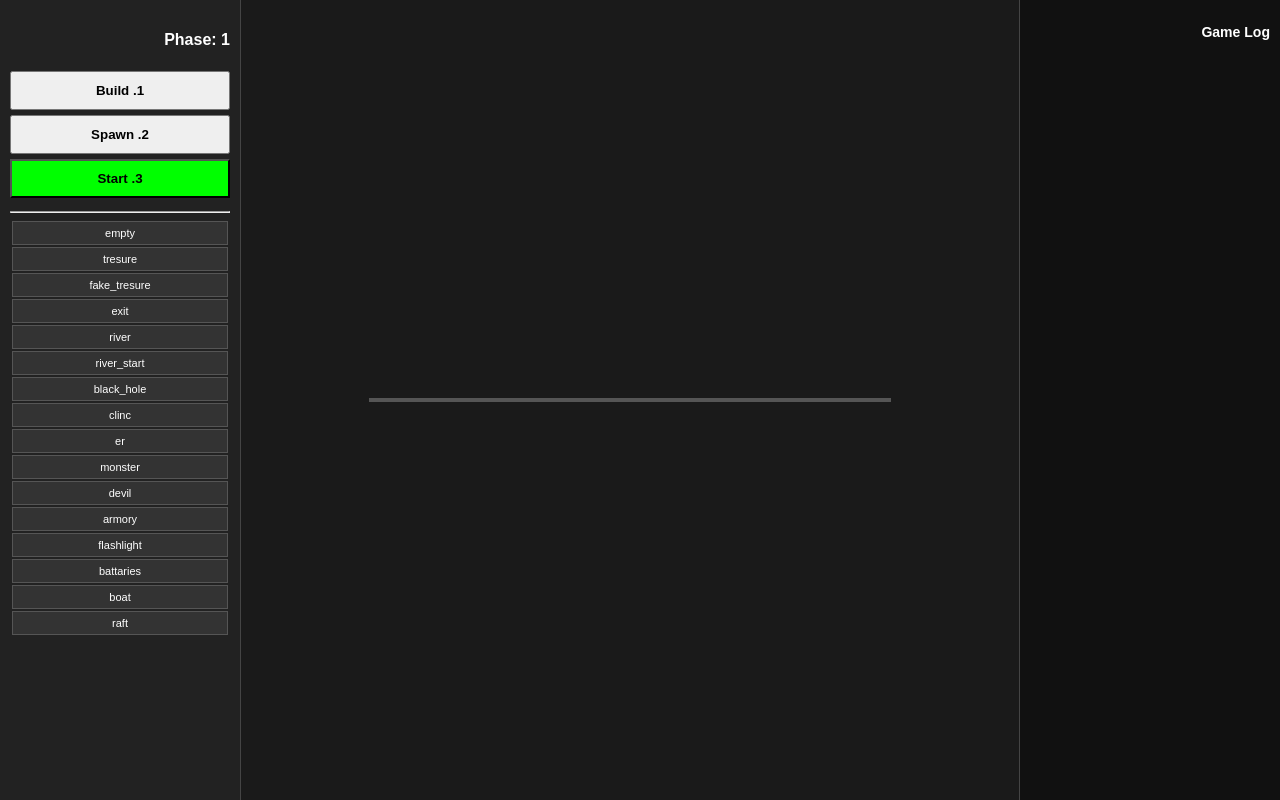
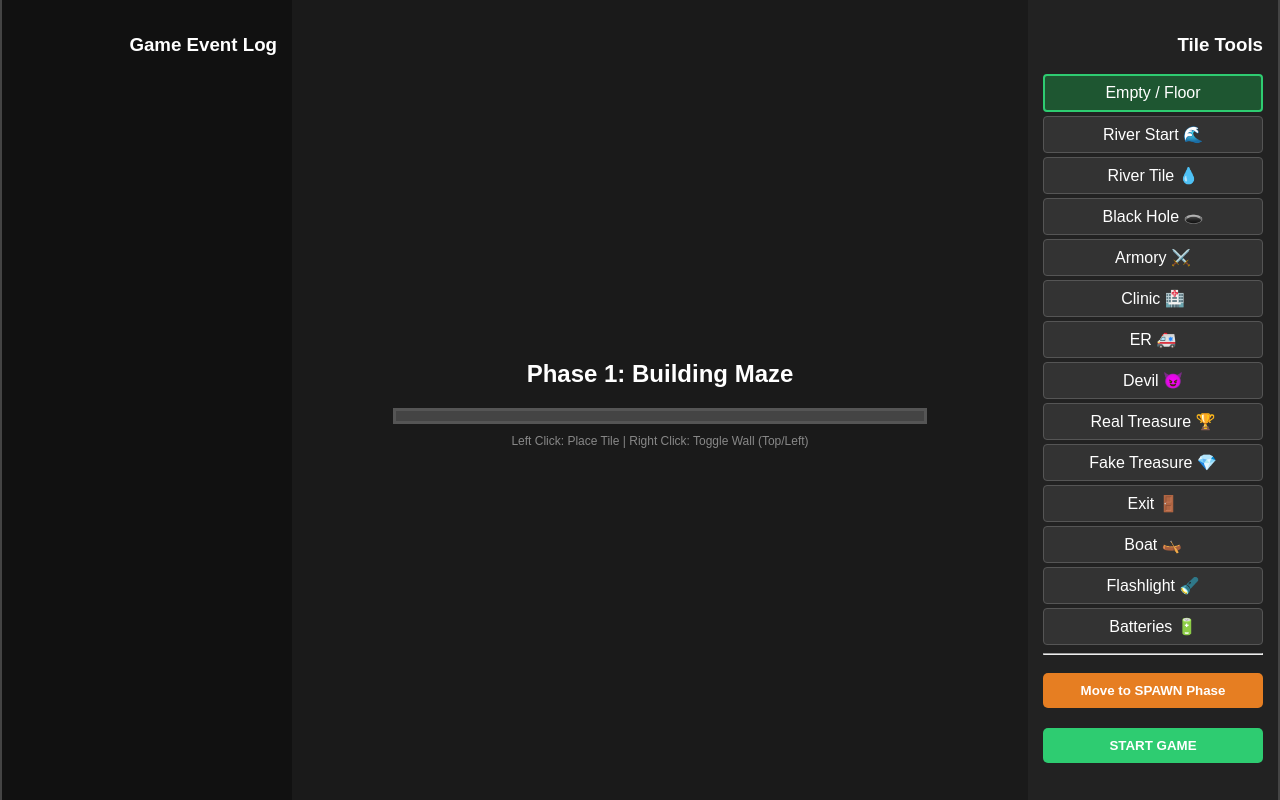
Before and after one commit to randomterner/my-maze-game, a Flask app: page /manager in a window 1280 px wide. Run offline with Flask 3, Linux system fonts and the light colour scheme; some libraries are stand-ins or nearby versions.

Commit message:
Update manager.html

```diff
--- a/templates/manager.html
+++ b/templates/manager.html
@@ -1,78 +1,141 @@
 <!DOCTYPE html>
 <html lang="he" dir="rtl">
 <head>
-    <meta charset="UTF-8"><title>Manager - Host</title>
+    <meta charset="UTF-8"><title>Maze Manager - Host</title>
     <script src="https://cdnjs.cloudflare.com/ajax/libs/socket.io/4.7.2/socket.io.min.js"></script>
     <style>
         body { display: flex; background: #1a1a1a; color: white; margin: 0; font-family: sans-serif; height: 100vh; overflow: hidden; }
-        #log-panel { width: 240px; background: #111; padding: 10px; border-left: 1px solid #444; overflow-y: auto; font-size: 12px; }
-        #grid-area { flex-grow: 1; display: flex; align-items: center; justify-content: center; }
-        #sidebar { width: 220px; background: #222; padding: 10px; border-right: 1px solid #444; }
-        #grid { display: grid; grid-template-columns: repeat(10, 50px); gap: 2px; border: 2px solid #555; }
-        .cell { width: 50px; height: 50px; background: #fff; border: 1px solid #ccc; position: relative; background-size: contain; background-repeat: no-repeat; background-position: center; cursor: pointer; }
-        .wall-top { border-top: 4px solid red !important; }
-        .wall-left { border-left: 4px solid red !important; }
-        .p-dot { position: absolute; width: 12px; height: 12px; background: blue; border-radius: 50%; border: 2px solid white; top: 2px; right: 2px; z-index: 10; }
-        .opt { padding: 5px; margin: 2px; background: #333; cursor: pointer; text-align: center; border: 1px solid #555; font-size: 11px; }
-        .selected { background: #007bff; border: 1px solid white; }
-        .locked { opacity: 0.5; pointer-events: none; filter: grayscale(1); }
-        button { width: 100%; padding: 10px; margin-bottom: 5px; cursor: pointer; font-weight: bold; }
+        #sidebar { width: 220px; background: #222; padding: 15px; border-right: 2px solid #444; overflow-y: auto; }
+        #grid-area { flex-grow: 1; display: flex; flex-direction: column; align-items: center; justify-content: center; }
+        #log-panel { width: 260px; background: #111; padding: 15px; border-left: 2px solid #444; display: flex; flex-direction: column; }
+
+        #grid { display: grid; grid-template-columns: repeat(10, 50px); gap: 2px; background: #444; padding: 5px; border: 3px solid #555; }
+        .cell { width: 50px; height: 50px; background: #fff; border: 1px solid #ccc; position: relative; background-size: contain; background-repeat: no-repeat; cursor: pointer; }
+
+        /* Walls */
+        .wall-top { border-top: 5px solid #ff4d4d !important; }
+        .wall-left { border-left: 5px solid #ff4d4d !important; }
+
+        /* UI Elements */
+        .tile-opt { padding: 8px; margin: 4px 0; background: #333; cursor: pointer; border-radius: 4px; border: 1px solid #555; text-align: center; }
+        .tile-opt:hover { background: #444; }
+        .selected { border: 2px solid #2ecc71; background: #1e5631; }
+        .btn { width: 100%; padding: 10px; margin: 10px 0; cursor: pointer; border: none; border-radius: 5px; font-weight: bold; color: white; }
+        .btn-phase { background: #e67e22; }
+        .btn-start { background: #2ecc71; }
+        #log-box { flex-grow: 1; overflow-y: auto; font-size: 13px; color: #ccc; }
+        .p-dot { width: 14px; height: 14px; background: #00ffff; border-radius: 50%; position: absolute; top: 18px; left: 18px; border: 2px solid black; }
     </style>
 </head>
-<body>
-    <div id="log-panel"><h3>Game Log</h3><div id="logs"></div></div>
-    <div id="grid-area"><div id="grid"></div></div>
+<body oncontextmenu="return false;">
+
     <div id="sidebar">
-        <h4>Phase: <span id="cp">1</span></h4>
-        <button id="b1" onclick="socket.emit('set_phase',{phase:1})">1. Build</button>
-        <button id="b2" onclick="socket.emit('set_phase',{phase:2})">2. Spawn</button>
-        <button id="b3" onclick="socket.emit('set_phase',{phase:3})" style="background:lime; color:black;">3. Start</button>
-        <hr><div id="opts"></div>
+        <h3>Tile Tools</h3>
+        <div id="tools">
+            <div class="tile-opt selected" onclick="selectTile('empty', this)">Empty / Floor</div>
+            <div class="tile-opt" onclick="selectTile('river_start', this)">🌊 River Start</div>
+            <div class="tile-opt" onclick="selectTile('river', this)">💧 River Tile</div>
+            <div class="tile-opt" onclick="selectTile('black_hole', this)">🕳️ Black Hole</div>
+            <div class="tile-opt" onclick="selectTile('armory', this)">⚔️ Armory</div>
+            <div class="tile-opt" onclick="selectTile('clinc', this)">🏥 Clinic</div>
+            <div class="tile-opt" onclick="selectTile('er', this)">🚑 ER</div>
+            <div class="tile-opt" onclick="selectTile('devil', this)">😈 Devil</div>
+            <div class="tile-opt" onclick="selectTile('tresure', this)">🏆 Real Treasure</div>
+            <div class="tile-opt" onclick="selectTile('fake_tresure', this)">💎 Fake Treasure</div>
+            <div class="tile-opt" onclick="selectTile('exit', this)">🚪 Exit</div>
+            <div class="tile-opt" onclick="selectTile('boat', this)">🛶 Boat</div>
+            <div class="tile-opt" onclick="selectTile('flashlight', this)">🔦 Flashlight</div>
+            <div class="tile-opt" onclick="selectTile('batteries', this)">🔋 Batteries</div>
+        </div>
+        <hr>
+        <button class="btn btn-phase" onclick="setPhase(2)">Move to SPAWN Phase</button>
+        <button class="btn btn-start" onclick="setPhase(3)">START GAME</button>
     </div>
+
+    <div id="grid-area">
+        <h2 id="phase-display">Phase 1: Building Maze</h2>
+        <div id="grid"></div>
+        <p style="font-size: 12px; color: #888; margin-top: 10px;">Left Click: Place Tile | Right Click: Toggle Wall (Top/Left)</p>
+    </div>
+
+    <div id="log-panel">
+        <h3>Game Event Log</h3>
+        <div id="log-box"></div>
+    </div>
+
     <script>
         const socket = io();
-        let sel = "empty";
-        socket.on('connect', () => socket.emit('join', { name: "MANAGER" }));
+        let selectedTile = "empty";
+        let localMaze = Array(10).fill().map(() => Array(10).fill().map(() => ({tile: "empty", walls: {top: false, left: false}})));
 
-        const types = ["empty", "tresure", "fake_tresure", "exit", "river", "river_start", "black_hole", "clinc", "er", "monster", "devil", "armory", "flashlight", "battaries", "boat", "raft"];
-        types.forEach(t => {
-            const d = document.createElement('div'); d.className = 'opt'; d.innerText = t;
-            d.onclick = () => { sel = t; document.querySelectorAll('.opt').forEach(o=>o.classList.remove('selected')); d.classList.add('selected'); };
-            document.getElementById('opts').appendChild(d);
+        socket.on('connect', () => {
+            socket.emit('join', { name: "Manager", is_man: true });
         });
 
+        function selectTile(type, el) {
+            selectedTile = type;
+            document.querySelectorAll('.tile-opt').forEach(opt => opt.classList.remove('selected'));
+            el.classList.add('selected');
+        }
+
+        function setPhase(p) {
+            socket.emit('set_phase', p);
+        }
+
+        function handleCellClick(e, x, y) {
+            // Right Click for Walls
+            if (e.button === 2) {
+                const cellRect = e.target.getBoundingClientRect();
+                const relativeY = e.clientY - cellRect.top;
+                const relativeX = e.clientX - cellRect.left;
+
+                if (relativeY < 15) localMaze[y][x].walls.top = !localMaze[y][x].walls.top;
+                else if (relativeX < 15) localMaze[y][x].walls.left = !localMaze[y][x].walls.left;
+            }
+            // Left Click for Tiles
+            else {
+                const uniques = ["tresure", "exit", "river_start"];
+                // Don't allow multiple of unique items
+                if (uniques.includes(selectedTile)) {
+                    for(let r=0; r<10; r++) for(let c=0; c<10; c++) if(localMaze[r][c].tile === selectedTile) localMaze[r][c].tile = "empty";
+                }
+                localMaze[y][x].tile = selectedTile;
+            }
+            socket.emit('update_maze', localMaze);
+        }
+
         socket.on('sync', d => {
-            document.getElementById('cp').innerText = d.phase;
-            for(let i=1; i<=3; i++) {
-                const btn = document.getElementById('b'+i);
-                if(i <= d.phase) btn.classList.add('locked');
-            }
-            document.getElementById('logs').innerHTML = d.logs.map(m => `<div>${m}</div>`).join('');
-            const g = document.getElementById('grid'); g.innerHTML = '';
-            for(let y=0; y<10; y++) for(let x=0; x<10; x++) {
-                const td = d.maze[y][x]; const c = document.createElement('div');
-                c.className = 'cell';
-                if(td.walls.top) c.classList.add('wall-top');
-                if(td.walls.left) c.classList.add('wall-left');
-                if(td.tile !== "empty") c.style.backgroundImage = `url('/static/${td.tile}.png')`;
-                d.players.forEach(p => { if(p.x === x && p.y === y && !p.dead) { const dot = document.createElement('div'); dot.className = 'p-dot'; c.appendChild(dot); } });
-                c.onmousedown = (e) => {
-                    if(d.phase > 1) return;
-                    const r = c.getBoundingClientRect();
-                    if(e.button === 0) {
-                        const uniques = ["tresure", "exit", "boat", "raft", "flashlight", "river_start"];
-                        if(uniques.includes(sel) && d.maze.some(row => row.some(cell => cell.tile === sel))) return;
-                        d.maze[y][x].tile = sel;
-                    } else if(e.button === 2) {
-                        if(e.clientY - r.top < 12) d.maze[y][x].walls.top = !d.maze[y][x].walls.top;
-                        else if(e.clientX - r.left < 12) d.maze[y][x].walls.left = !d.maze[y][x].walls.left;
-                    }
-                    socket.emit('save_maze', { maze: d.maze });
-                };
-                g.appendChild(c);
+            localMaze = d.maze;
+            document.getElementById('phase-display').innerText = `Phase ${d.phase}: ` + (d.phase==1 ? "Building" : d.phase==2 ? "Spawning" : "Active");
+            document.getElementById('log-box').innerHTML = d.logs.map(m => `<div>${m}</div>`).join('');
+
+            const grid = document.getElementById('grid');
+            grid.innerHTML = '';
+            for(let y=0; y<10; y++) {
+                for(let x=0; x<10; x++) {
+                    const data = d.maze[y][x];
+                    const cell = document.createElement('div');
+                    cell.className = 'cell';
+                    if(data.walls.top) cell.classList.add('wall-top');
+                    if(data.walls.left) cell.classList.add('wall-left');
+                    if(data.tile !== "empty") cell.style.backgroundImage = `url('/static/${data.tile}.png')`;
+
+                    cell.onmousedown = (e) => handleCellClick(e, x, y);
+
+                    // Show player locations to Manager
+                    d.players.forEach(p => {
+                        if(p.x === x && p.y === y) {
+                            const dot = document.createElement('div');
+                            dot.className = 'p-dot';
+                            dot.title = p.n;
+                            cell.appendChild(dot);
+                        }
+                    });
+
+                    grid.appendChild(cell);
+                }
             }
         });
-        window.oncontextmenu = (e) => e.preventDefault();
     </script>
 </body>
 </html>
```
